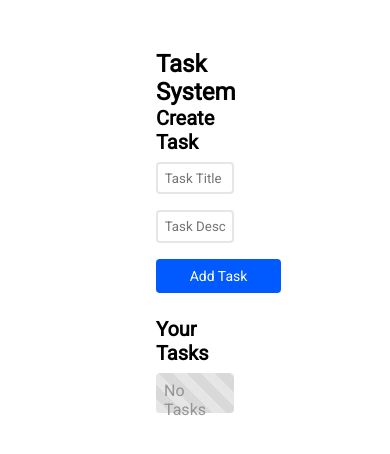
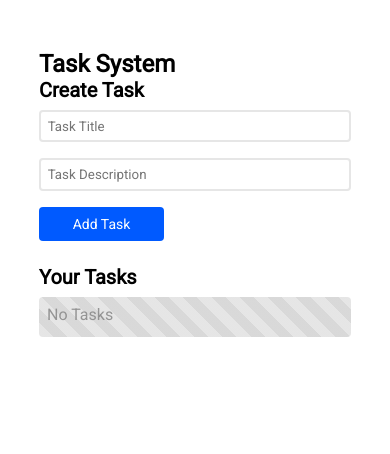
Before and after one commit to bmwadforth/todo, a React (Create React App) app: page / in a window 390 px wide. Shown: the top 454 px of the page. Built offline with nearby package versions, Linux system fonts and the light colour scheme.

Commit message:
adding basic media queries

```diff
--- /dev/null
+++ b/src/Assets/Styles/Queries.scss
@@ -0,0 +1,42 @@
+@media only screen and (max-width: 1500px) {
+    html {
+        body {
+            section {
+                padding: 50px 30% 0;
+            }
+        }
+    }
+}
+
+@media only screen and (max-width: 1000px) {
+    html {
+        body {
+            section {
+                padding: 50px 25% 0;
+            }
+        }
+    }
+}
+
+@media only screen and (max-width: 600px) {
+    html {
+        body {
+            section {
+                padding: 50px 10% 0;
+            }
+        }
+    }
+}
+
+@media only screen and (max-width: 500px) {
+    html {
+        body {
+            section {
+                padding: 50px 10%;
+                .task-row-body {
+                    font-size: 14px !important;
+                }
+            }
+        }
+    }
+}
--- a/src/Assets/Styles/index.scss
+++ b/src/Assets/Styles/index.scss
@@ -41,3 +41,5 @@
     }
   }
 }
+
+@import "Queries";
```
